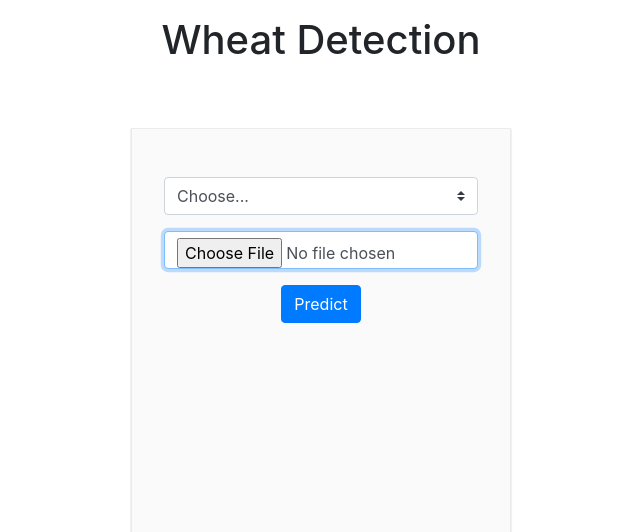
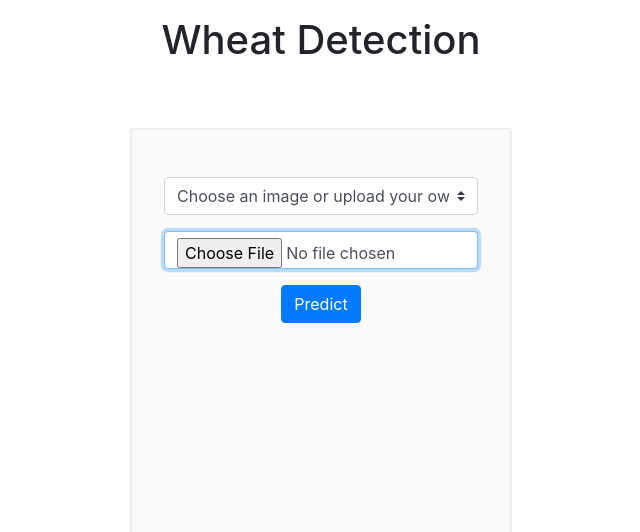
Before and after one commit to tanmaypandey7/wheat-detection, a Flask app: page / in a window 1280 px wide. Shown: the top 532 px of the page, without its empty margins (319-959 px from the left). Run offline with Flask 2, Linux system fonts and the light colour scheme; some libraries are stand-ins or nearby versions.

Commit message:
add form for selected-image

```diff
--- a/templates/index.html
+++ b/templates/index.html
@@ -10,11 +10,11 @@
     <h1>Wheat Detection</h1>
 </hgroup>
 <div class="container">
-    <form action="{{ url_for('predict') }}" class="form-upload" method=post enctype=multipart/form-data>
+    <form action="{{ url_for('predict') }}" method=post>
         <div class="col-md-15 order-md-1">
             <div class="mb-3">
-                <select class="custom-select d-block w-10" id="wheat_image" >
-                    <option value="">Choose...</option>
+                <select class="custom-select d-block w-10" id="wheat_image" name="selected-image">
+                    <option value="">Choose an image or upload your own</option>
                     <option value="2fd875eaa.jpg">2fd875eaa.jpg</option>
                     <option value="51b3e36ab.jpg">51b3e36ab.jpg</option>
                     <option value="51f1be19e.jpg">51f1be19e.jpg</option>
@@ -25,26 +25,24 @@
                     <option value="cb8d261a3.jpg">cb8d261a3.jpg</option>
                     <option value="cc3532ff6.jpg">cc3532ff6.jpg</option>
                     <option value="51f1be19e.jpg">51f1be19e.jpg</option>
-
                     <div class="invalid-feedback">
                         Please select or upload a valid image.
                     </div>
                 </select>
             </div>
+        </div>
+    <form action="{{ url_for('predict') }}" class="form-upload" method=post enctype=multipart/form-data>
             <div class="mb-3">
-                <input type="file" id="image" name="image" class="form-control" required autofocus>
+                <input type="file" id="validationImageArea" name="custom-image" class="form-control" src="" autofocus>
             </div>
-            <center>
+            <div style="text-align:center">
                 <button type="submit" class="btn btn-primary">Predict
                 </button>
-            </center>
             {% if image_loc %}
-            <img class="mb-4" src="{{image_loc}}" alt="" width="256" height="256">
+            <img class="mt-4" src="{{image_loc}}" alt="" width="350" height="350">
             {%endif%}
-            <center class="mt-2">
                 {{ prediction }}
-            </center>
-        </div>
+            </div>
     </form>
 </div>
 <footer>
@@ -54,10 +52,11 @@
 </body>
 </html>
 
-<!--<script>-->
-<!--    $('#wheat_images').on('change', function(){-->
-<!--        $('#image').val($(this).val());-->
-<!--    })-->
-<!--    // init-->
-<!--    $('#wheat_images').change();-->
-<!--</script>-->
+<script>
+    $('#wheat_image').on('change', function(){
+        var img_path = 'images/' + $(this).val();
+        $('#validationImageArea').attr('src', img_path);
+    })
+    // init
+    $('#wheat_image').change();
+</script>
```
